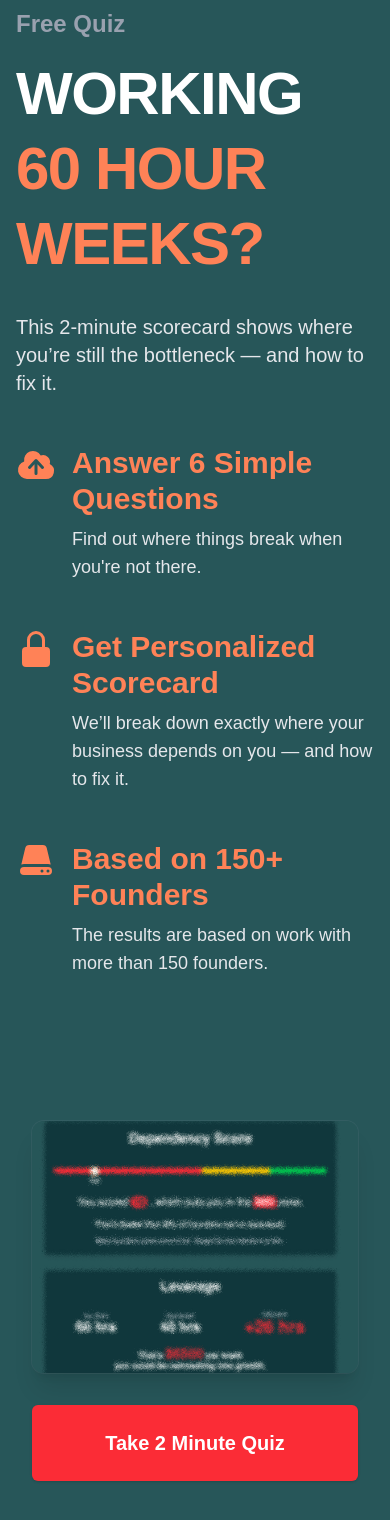
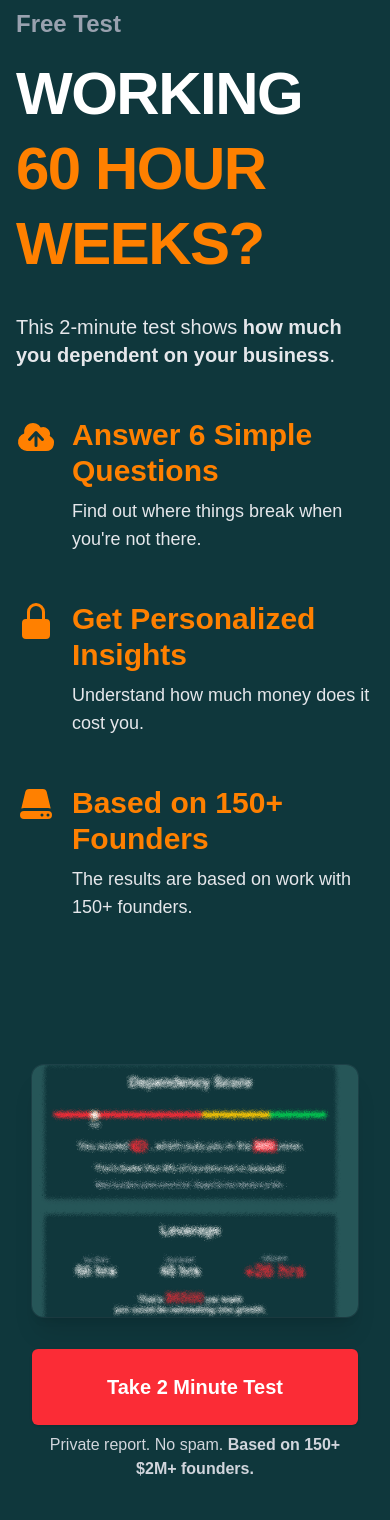
Before and after one commit to anatolyspektor/b2b_quiz, a React (Vite) app: page / in a window 390 px wide. Shown: the top 1520 px of the page. Built offline with nearby package versions, Linux system fonts and the light colour scheme; no server answers.

Commit message:
Change Optin Page colors, text and add frosted-report-mobile

```diff
--- a/src/components/optin/OptInDesktop.jsx
+++ b/src/components/optin/OptInDesktop.jsx
@@ -17,19 +17,19 @@ const features = [
     icon: CloudArrowUpIcon,
   },
   {
-    name: "Get Personalized Scorecard",
-    description: "We’ll break down exactly where your business depends on you — and how to fix it.",
+    name: "Get Personalized Insights",
+    description: "Understand how much money does it cost you.",
     icon: LockClosedIcon,
   },
   {
     name: "Based on 150+ Founders",
-    description: "The results are based on work with more than 150 founders.",
+    description: "The results are based on work with 150+ founders.",
     icon: ServerIcon,
   },];
 
 export default function OptInDesktop(props) {
-  const primary = "#FF8257";
-  const background = "#275659";
+  const primary = "#FF8000";
+  const background = "#0f373c";
 
   const sessionId = getSessionId();
 
@@ -64,12 +64,12 @@ export default function OptInDesktop(props) {
         <div className="grid grid-cols-1 gap-y-16 lg:grid-cols-2 lg:items-start">
           <div className="lg:pt-6 lg:pr-12">
             <div className="max-w-full lg:max-w-xl mx-auto lg:mx-0">
-              <h2 className="text-2xl sm:text-3xl lg:text-lg font-semibold text-gray-400">Free Quiz</h2>
+              <h2 className="text-2xl sm:text-3xl lg:text-lg font-semibold text-gray-400">Free Test</h2>
               <p className="mt-4 text-6xl sm:text-7xl lg:text-5xl font-bold tracking-tight text-white leading-tight">
                   WORKING <span style={{ color: primary }}>60 HOUR WEEKS?</span>
               </p>
               <p className="mt-8 text-xl  text-gray-200">
-                  This 2-minute scorecard shows where you’re still the bottleneck — and how to fix it.
+                  This 2-minute test shows <strong>how much you dependent on your business</strong>.
               </p>
 
               <dl className="mt-12 space-y-12 text-gray-300">
@@ -101,8 +101,11 @@ export default function OptInDesktop(props) {
                 className="w-full rounded-md px-8 py-6 text-xl sm:text-4xl font-semibold text-white shadow transition bg-red-500 hover:bg-red-600"
 
               >
-                Take 2 Minute Quiz
+                Take 2 Minute Test
               </button>
+            <p className="text-md text-center text-gray-300 mt-2 ">
+                Private report. No spam. <strong>Based on 150+ $2M+ founders.</strong>
+            </p>
             </div>
           </div>
         </div>
--- a/src/components/optin/OptInMobile.jsx
+++ b/src/components/optin/OptInMobile.jsx
@@ -17,20 +17,20 @@ const features = [
     icon: CloudArrowUpIcon,
   },
   {
-    name: "Get Personalized Scorecard",
-    description: "We’ll break down exactly where your business depends on you — and how to fix it.",
+    name: "Get Personalized Insights",
+    description: "Understand how much money does it cost you.",
     icon: LockClosedIcon,
   },
   {
     name: "Based on 150+ Founders",
-    description: "The results are based on work with more than 150 founders.",
+    description: "The results are based on work with 150+ founders.",
     icon: ServerIcon,
   },
 ];
 
 export default function OptInMobile({ onNext }) {
-  const primary = "#FF8257";
-  const background = "#275659";
+  const primary = "#FF8000";
+  const background = "#0f373c";
 
   const sessionId = getSessionId();
   const hasTracked = useRef(false);
@@ -63,19 +63,18 @@ export default function OptInMobile({ onNext }) {
       style={{ backgroundColor: background }}
     >
       <div className="text-center space-y-4">
-        <h1 className="mx-5 text-center text-7xl font-bold text-white leading-snug">
+        <h1 className="mt-5 mx-5 text-center text-8xl font-bold text-white leading-snug">
             WORKING <span style={{ color: primary }}>60 HOUR WEEKS?</span>
         </h1>
-        <p className="text-5xl text-gray-200 mt-2">
-          This 2-minute scorecard shows where you’re still the bottleneck.
-
+        <p className="text-4xl/10 text-gray-200 mt-1">
+          Take a test and get your <strong>BUSINESS DEPENDENCY SCORE.</strong>
         </p>
       </div>
 
       <img
-        src="/frosted-report.jpg"
+        src="/frosted-report-mobile.png"
         alt="Scorecard preview"
-        className="mb-5 mt-5 w-full max-w-xl rounded-xl ring-1 ring-gray-400/10 shadow-xl"
+        className=" w-full max-w-4xl rounded-xl ring-1 ring-gray-400/10 shadow-xl"
       />
 
       <div className="space-y-6 text-left w-full max-w-4xl">
@@ -96,8 +95,11 @@ export default function OptInMobile({ onNext }) {
         onClick={handleClick}
         className="w-full  max-w-4xl rounded-md px-6 py-5 text-white text-7xl font-semibold shadow transition bg-red-500 hover:bg-red-600"
       >
-         Take 2 Minute Quiz
+         Take 2 Minute Test
       </button>
+      <p className="text-3xl text-center text-[#F1FDED] mb-25 ">
+          Private report. No spam. <strong>Based on 150+ $2M+ founders.</strong>
+      </p>
     </section>
   );
 }
```
Also changed, not shown: public/frosted-report-mobile.png (added).
